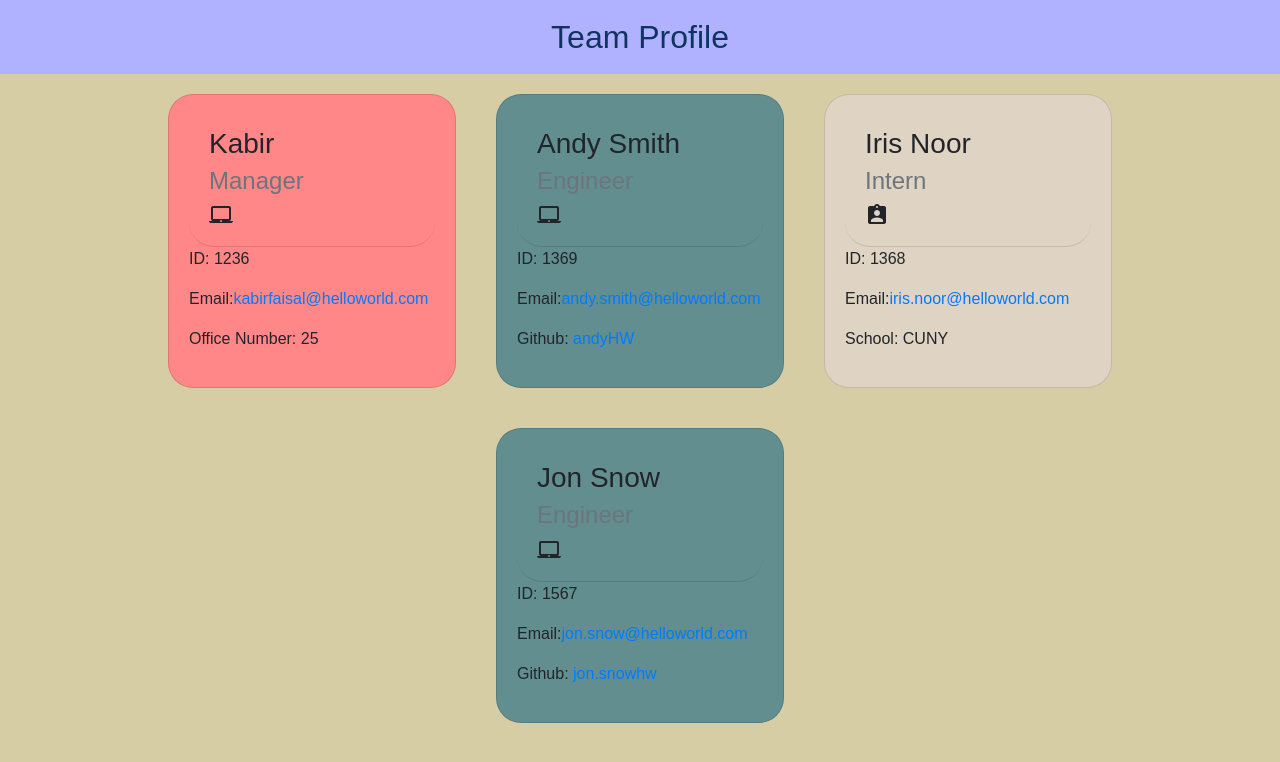
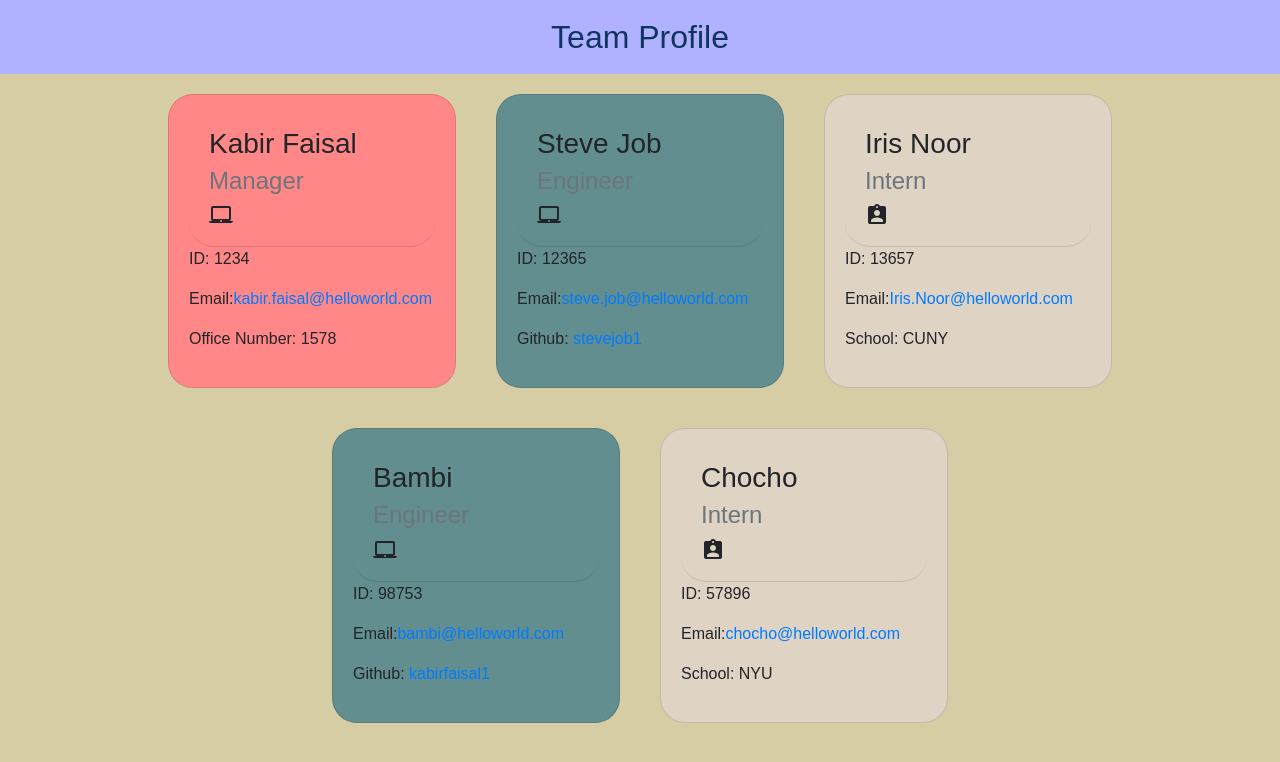
Before and after one commit to kabirfaisal1/teamProfile, a website: page index.html in a window 1280 px wide. Drawn offline with nearby package versions, Linux system fonts and the light colour scheme.

Commit message:
updated new index.html

```diff
--- a/assets/src/generateHTML.js
+++ b/assets/src/generateHTML.js
@@ -116,6 +116,8 @@ const buildTeamPage = function (employeeCards) {
   <head>
       <meta charset="UTF-8">
       <meta name="viewport" content="width=device-width, initial-scale=1.0">
+      <link class="myIcon" rel="icon" type="image/x-icon"
+      href="../teamProfile/assets/image/favicon.ico">
       <title>Team Profile</title>
       <link rel="stylesheet"
       href="https://cdn.jsdelivr.net/npm/bootstrap@4.1.3/dist/css/bootstrap.min.css"
--- a/index.html
+++ b/index.html
@@ -4,6 +4,8 @@
   <head>
       <meta charset="UTF-8">
       <meta name="viewport" content="width=device-width, initial-scale=1.0">
+      <link class="myIcon" rel="icon" type="image/x-icon"
+      href="../teamProfile/assets/image/favicon.ico">
       <title>Team Profile</title>
       <link rel="stylesheet"
       href="https://cdn.jsdelivr.net/npm/bootstrap@4.1.3/dist/css/bootstrap.min.css"
@@ -28,16 +30,16 @@
     <div id="managercard_header" class="card" style="width: 18rem;">
         <div class="card-body">
             <div class="card-header" id="managercard_header">
-                <h3 class="card-title" >Kabir</h3>
+                <h3 class="card-title" >Kabir Faisal</h3>
                 <h4 class="card-subtitle mb-2 text-muted">Manager</h4><i class="material-icons">laptop_mac</i>
 
             </div>
 
-            <p class="id">ID: 1236</p>
+            <p class="id">ID: 1234</p>
 
-            <p>Email:<a href="mailto:kabirfaisal@helloworld.com">kabirfaisal@helloworld.com</a> </p>
+            <p>Email:<a href="mailto:kabir.faisal@helloworld.com">kabir.faisal@helloworld.com</a> </p>
 
-            <p class="office">Office Number: 25</p>
+            <p class="office">Office Number: 1578</p>
         </div>
     </div>
 
@@ -45,16 +47,16 @@
         <div id="engineer_card" class="card" style="width: 18rem;">
             <div class="card-body">
                 <div class="card-header" id="engineercard_header">
-                    <h3 class="card-title" >Andy Smith</h3>
+                    <h3 class="card-title" >Steve Job</h3>
                     <h4 class="card-subtitle mb-2 text-muted">Engineer</h4><i class="material-icons">laptop_mac</i>
 
                 </div>
 
-                <p class="id">ID: 1369</p>
+                <p class="id">ID: 12365</p>
 
-                <p>Email:<a href="mailto:andy.smith@helloworld.com">andy.smith@helloworld.com</a> </p>
+                <p>Email:<a href="mailto:steve.job@helloworld.com">steve.job@helloworld.com</a> </p>
 
-                <p class="github">Github: <a href="https://github.com/andyHW">andyHW</a></p>
+                <p class="github">Github: <a href="https://github.com/stevejob1">stevejob1</a></p>
             </div>
         </div>
 
@@ -68,9 +70,9 @@
 
                 </div>
 
-                <p class="id">ID: 1368</p>
+                <p class="id">ID: 13657</p>
 
-                <p>Email:<a href="mailto:iris.noor@helloworld.com">iris.noor@helloworld.com</a> </p>
+                <p>Email:<a href="mailto:Iris.Noor@helloworld.com">Iris.Noor@helloworld.com</a> </p>
 
                 <p class="school">School: CUNY</p>
             </div>
@@ -81,16 +83,34 @@
         <div id="engineer_card" class="card" style="width: 18rem;">
             <div class="card-body">
                 <div class="card-header" id="engineercard_header">
-                    <h3 class="card-title" >Jon Snow</h3>
+                    <h3 class="card-title" >Bambi </h3>
                     <h4 class="card-subtitle mb-2 text-muted">Engineer</h4><i class="material-icons">laptop_mac</i>
 
                 </div>
 
-                <p class="id">ID: 1567</p>
+                <p class="id">ID: 98753</p>
 
-                <p>Email:<a href="mailto:jon.snow@helloworld.com">jon.snow@helloworld.com</a> </p>
+                <p>Email:<a href="mailto:bambi@helloworld.com">bambi@helloworld.com</a> </p>
 
-                <p class="github">Github: <a href="https://github.com/jon.snowhw">jon.snowhw</a></p>
+                <p class="github">Github: <a href="https://github.com/kabirfaisal1">kabirfaisal1</a></p>
+            </div>
+        </div>
+
+
+
+        <div id="interncard_header" class="card" style="width: 18rem;">
+            <div class="card-body">
+                <div class="card-header" id="interncard_header">
+                    <h3 class="card-title" >Chocho</h3>
+                    <h4 class="card-subtitle mb-2 text-muted">Intern</h4><i class="material-icons">assignment_ind</i>
+
+                </div>
+
+                <p class="id">ID: 57896</p>
+
+                <p>Email:<a href="mailto:chocho@helloworld.com">chocho@helloworld.com</a> </p>
+
+                <p class="school">School: NYU</p>
             </div>
         </div>
 
```
